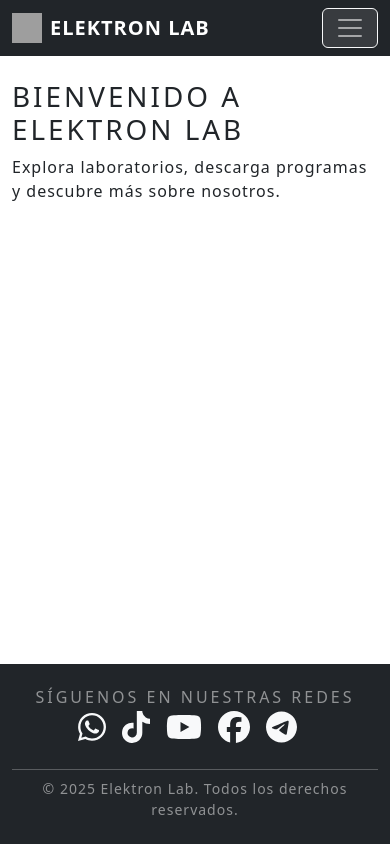
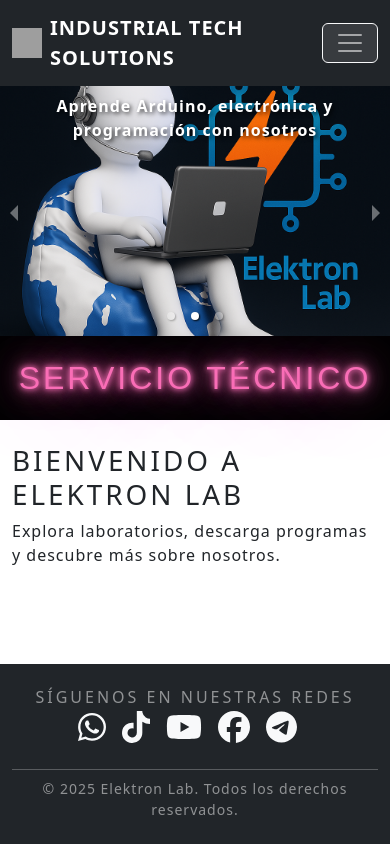
Before and after one commit to ElektronTools/elektronlab, a Next.js app: page / in a window 390 px wide. Built offline with nearby package versions, Linux system fonts and the light colour scheme; grey boxes are pictures that could not be loaded.

Commit message:
NeonSingn

```diff
--- /dev/null
+++ b/components/ImageCarousel.js
@@ -0,0 +1,26 @@
+import { Carousel } from 'react-responsive-carousel';
+import 'react-responsive-carousel/lib/styles/carousel.min.css';
+import styles from '../styles/ImageCarousel.module.css';
+
+const ImageCarousel = ({ slides }) => {
+  return (
+    <Carousel
+      autoPlay={true}
+      interval={3000}
+      infiniteLoop={true}
+      showThumbs={false}
+      showStatus={false}
+    >
+      {slides.map((slide, index) => (
+        <div key={index} className={styles.slideContainer}>
+          <div className={styles.textOverlay}>
+            <p>{slide.text}</p>
+          </div>
+          <img src={slide.image} alt={`Slide ${index}`} className={styles.image} />
+        </div>
+      ))}
+    </Carousel>
+  );
+};
+
+export default ImageCarousel;
--- a/components/Navbar.js
+++ b/components/Navbar.js
@@ -26,7 +26,8 @@
             height={30}
             className="d-inline-block align-text-top me-2"
           />
-          Elektron Lab
+          Industrial Tech <br></br>
+          Solutions
         </Link>
 
         <button
@@ -43,7 +44,7 @@
 
         <div className={`collapse navbar-collapse ${isOpen ? "show" : ""}`} id="navbarNav">
           <ul className="navbar-nav mx-auto text-center">
-            <li className="nav-item dropdown">
+            {/* <li className="nav-item dropdown">
               <a
                 className="nav-link dropdown-toggle text-white"
                 href="#"
@@ -57,35 +58,47 @@
               <ul className="dropdown-menu bg-dark text-center" aria-labelledby="arduinoDropdown">
                 <li>
                   <Link href="/modulo1" className="dropdown-item text-white">
-                    Módulo 1: Introducción
+                    Introducción
                   </Link>
                 </li>
                 <li>
                   <Link href="/modulo2" className="dropdown-item text-white">
-                    Módulo 2: Entradas Digitales
+                    Comunicación serial
                   </Link>
                 </li>
                 <li>
                   <Link href="/modulo3" className="dropdown-item text-white">
-                    Módulo 3: PWM y sensores
+                    Sensores
                   </Link>
                 </li>
+                <li>
+                  <Link href="/modulo3" className="dropdown-item text-white">
+                    Motores
+                  </Link>
+                </li>
+                <li>
+                  <Link href="/modulo3" className="dropdown-item text-white">
+                    ...
+                  </Link>
+                </li>
+
+
               </ul>
-            </li>
+            </li> */}
 
-            <li className="nav-item">
+{/*             <li className="nav-item">
               <Link href="/laboratory" className="nav-link text-white">
                 Laboratorios
               </Link>
-            </li>
-            <li className="nav-item">
+            </li> */}
+{/*             <li className="nav-item">
               <Link href="/programas" className="nav-link text-white">
                 Descargas
               </Link>
-            </li>
+            </li> */}
             <li className="nav-item">
               <Link href="/about" className="nav-link text-white">
-                ¿Qué es Elektron Lab?
+                ¿Quienes somos?
               </Link>
             </li>
           </ul>
--- /dev/null
+++ b/components/NeonSign.js
@@ -0,0 +1,12 @@
+import React from 'react';
+import styles from '../styles/NeonSign.module.css';
+
+const NeonSign = () => {
+  return (
+    <div className={styles.neonContainer}>
+      <h1 className={styles.neonText}>SERVICIO TÉCNICO</h1>
+    </div>
+  );
+};
+
+export default NeonSign;
--- a/package.json
+++ b/package.json
@@ -18,7 +18,8 @@
     "react": "^19.0.0",
     "react-bootstrap": "^2.10.9",
     "react-dom": "^19.0.0",
-    "react-error-boundary": "^5.0.0"
+    "react-error-boundary": "^5.0.0",
+    "react-responsive-carousel": "^3.2.23"
   },
   "devDependencies": {
     "@eslint/eslintrc": "^3",
--- a/pages/index.js
+++ b/pages/index.js
@@ -1,10 +1,32 @@
 // pages/index.js
+
+import ImageCarousel from '../components/ImageCarousel';
+import NeonSign from '../components/NeonSign';
+
+const slides = [
+  {
+    image: '/elektronlabremote.png',
+    text: 'Bienvenido a Elektron Lab - Tu laboratorio virtual de electrónica'
+  },
+  {
+    image: '/elektronlabremote.png',
+    text: 'Aprende Arduino, electrónica y programación con nosotros'
+  },
+  {
+    image: '/elektronlabremote.png',
+    text: 'Explora nuestros laboratorios y recursos educativos'
+  }
+];
 
 export default function Home() {
   return (
-    <div className="container mt-4">
-      <h1>Bienvenido a Elektron Lab</h1>
-      <p>Explora laboratorios, descarga programas y descubre más sobre nosotros.</p>
+    <div>
+      <ImageCarousel slides={slides} />
+      <NeonSign />
+      <div className="container mt-4">
+        <h1>Bienvenido a Elektron Lab</h1>
+        <p>Explora laboratorios, descarga programas y descubre más sobre nosotros.</p>
+      </div>
     </div>
   );
 }
--- /dev/null
+++ b/styles/ImageCarousel.module.css
@@ -0,0 +1,45 @@
+.slideContainer {
+  position: relative;
+}
+
+.image {
+  width: 100%;
+  height: 550px;
+  object-fit: cover;
+}
+
+.textOverlay {
+  position: absolute;
+  top: 0;
+  left: 0;
+  width: 100%;
+  color: #fff;
+  font-size: 22px;
+  font-weight: bold;
+  padding: 20px 10px;
+  text-align: center;
+  z-index: 10;
+  text-shadow: 2px 2px 4px rgba(0, 0, 0, 0.7);
+}
+
+@media (max-width: 768px) {
+  .image {
+    height: 300px;
+  }
+
+  .textOverlay {
+    font-size: 18px;
+    padding: 10px 5px;
+  }
+}
+
+@media (max-width: 480px) {
+  .image {
+    height: 250px;
+  }
+
+  .textOverlay {
+    font-size: 16px;
+    padding: 8px 5px;
+  }
+}
--- /dev/null
+++ b/styles/NeonSign.module.css
@@ -0,0 +1,59 @@
+.neonContainer {
+  background-color: #000;
+  display: flex;
+  justify-content: center;
+  align-items: center;
+  min-height: 10vh;
+  margin: 0;
+  padding: 1rem;
+}
+
+.neonText {
+  font-family: 'Arial', sans-serif;
+  font-size: 4rem;
+  text-align: center;
+  margin: 0;
+  animation: colorChange 1s infinite alternate;
+}
+
+@keyframes colorChange {
+  0% {
+    color: #0ff;
+    text-shadow:
+      0 0 5px #0ff,
+      0 0 10px #0ff,
+      0 0 20px #0ff,
+      0 0 40px #0ff,
+      0 0 80px #0ff;
+  }
+  50% {
+    color: #ff69b4;
+    text-shadow:
+      0 0 5px #ff69b4,
+      0 0 10px #ff69b4,
+      0 0 20px #ff69b4,
+      0 0 40px #ff69b4,
+      0 0 80px #ff69b4;
+  }
+  100% {
+    color: #0ff;
+    text-shadow:
+      0 0 5px #0ff,
+      0 0 10px #0ff,
+      0 0 20px #0ff,
+      0 0 40px #0ff,
+      0 0 80px #0ff;
+  }
+}
+
+@media (max-width: 768px) {
+  .neonText {
+    font-size: 3rem;
+  }
+}
+
+@media (max-width: 480px) {
+  .neonText {
+    font-size: 2rem;
+  }
+}
```
Also changed, not shown: pages/laboratory.js (deleted, +0 -44 lines), pages/modulo1.js (deleted, +0 -64 lines), 1 other file (tests, documents, lock files or other folders).
